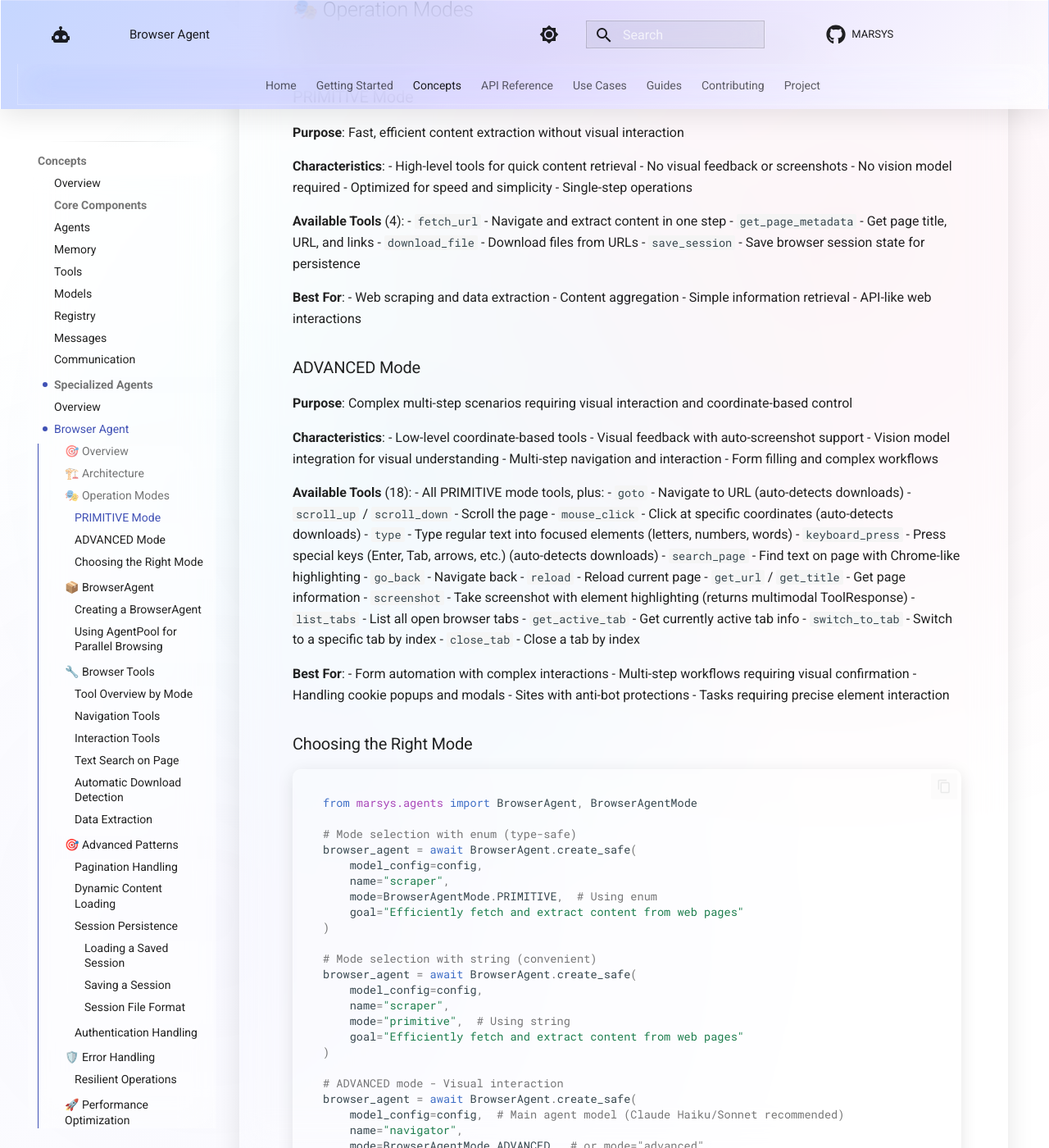
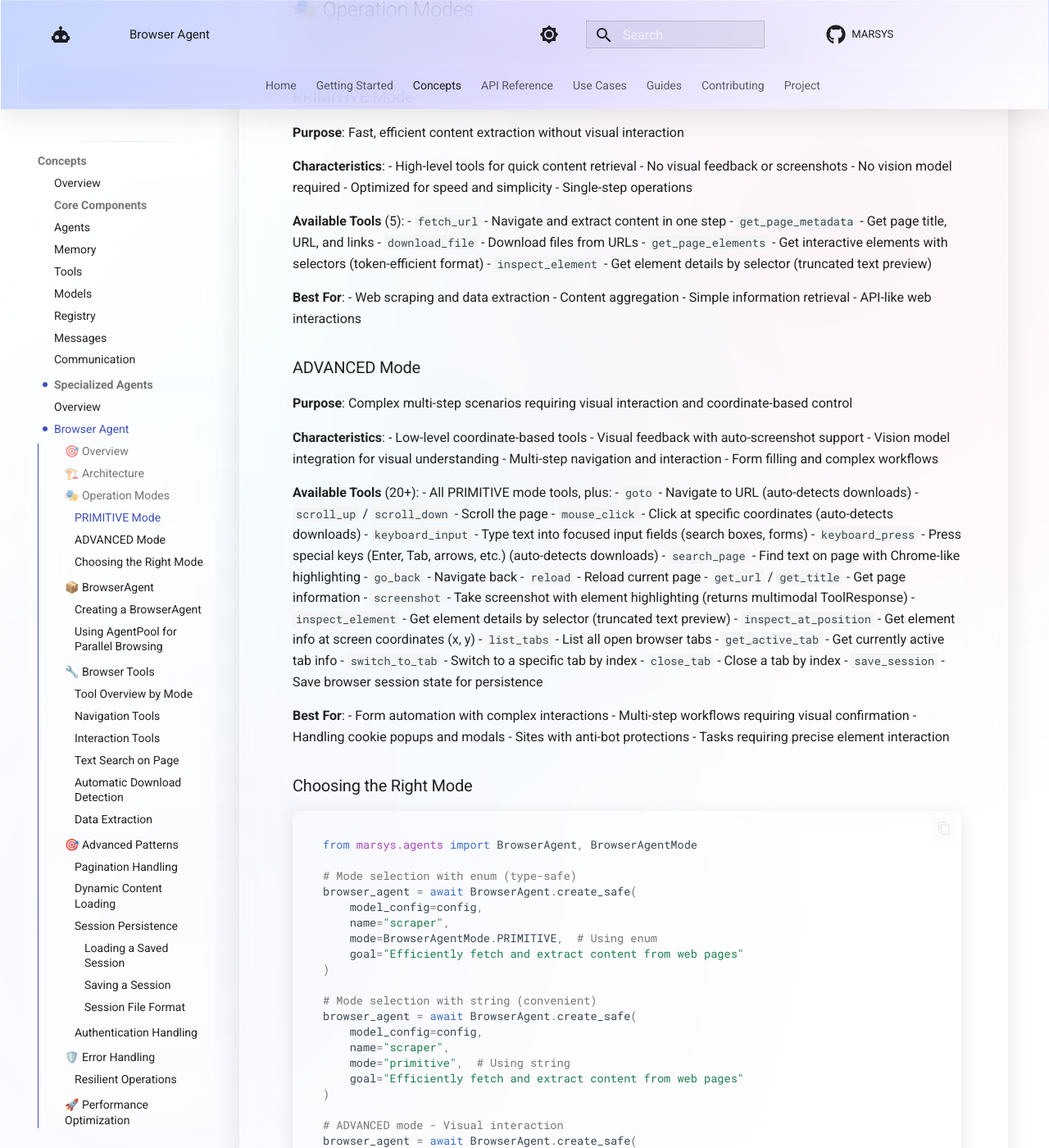
Before and after one commit to rezaho/MARSYS, an MkDocs documentation site: the page built from docs/concepts/browser-automation.md, in a window 1280 px wide and 1400 px high, scrolled down 1512 px. Shown: the whole window at 82% size. Built offline with MkDocs 1.6.1 and Material for MkDocs 9.7.7, drawn with Linux system fonts in a browser that asks for light colours; comment, search, counter and statistics services are not loaded; some of the changed text lies outside the part shown.

Commit message:
docs(browser): update tool documentation for browser automation
- Rename type to keyboard_input throughout documentation
- Add inspect_element, inspect_at_position to tool listings
- Add get_page_elements to PRIMITIVE mode tools
- Move save_session to ADVANCED mode tool list
- Update tool counts: PRIMITIVE (5), ADVANCED (20+)

```diff
--- a/docs/concepts/browser-automation.md
+++ b/docs/concepts/browser-automation.md
@@ -63,11 +63,12 @@ BrowserAgent supports two distinct operation modes optimized for different use c
 - Optimized for speed and simplicity
 - Single-step operations
 
-**Available Tools** (4):
+**Available Tools** (5):
 - `fetch_url` - Navigate and extract content in one step
 - `get_page_metadata` - Get page title, URL, and links
 - `download_file` - Download files from URLs
-- `save_session` - Save browser session state for persistence
+- `get_page_elements` - Get interactive elements with selectors (token-efficient format)
+- `inspect_element` - Get element details by selector (truncated text preview)
 
 **Best For**:
 - Web scraping and data extraction
@@ -86,22 +87,25 @@ BrowserAgent supports two distinct operation modes optimized for different use c
 - Multi-step navigation and interaction
 - Form filling and complex workflows
 
-**Available Tools** (18):
+**Available Tools** (20+):
 - All PRIMITIVE mode tools, plus:
 - `goto` - Navigate to URL (auto-detects downloads)
 - `scroll_up` / `scroll_down` - Scroll the page
 - `mouse_click` - Click at specific coordinates (auto-detects downloads)
-- `type` - Type regular text into focused elements (letters, numbers, words)
+- `keyboard_input` - Type text into focused input fields (search boxes, forms)
 - `keyboard_press` - Press special keys (Enter, Tab, arrows, etc.) (auto-detects downloads)
 - `search_page` - Find text on page with Chrome-like highlighting
 - `go_back` - Navigate back
 - `reload` - Reload current page
 - `get_url` / `get_title` - Get page information
 - `screenshot` - Take screenshot with element highlighting (returns multimodal ToolResponse)
+- `inspect_element` - Get element details by selector (truncated text preview)
+- `inspect_at_position` - Get element info at screen coordinates (x, y)
 - `list_tabs` - List all open browser tabs
 - `get_active_tab` - Get currently active tab info
 - `switch_to_tab` - Switch to a specific tab by index
 - `close_tab` - Close a tab by index
+- `save_session` - Save browser session state for persistence
 
 **Best For**:
 - Form automation with complex interactions
@@ -242,18 +246,20 @@ await browser_pool.cleanup()
 - `fetch_url` - Navigate and extract content in one step (returns Dict with markdown/text)
 - `get_page_metadata` - Get title, URL, and links quickly
 - `download_file` - Download files from URLs
-- `save_session` - Save browser session state for persistence
+- `inspect_element` - Get element details by selector
 
 **ADVANCED Mode Additional Tools** (Visual interaction):
 - `goto`, `go_back`, `reload` - Navigation control
 - `scroll_up`, `scroll_down` - Page scrolling
 - `mouse_click` - Click at coordinates
-- `type` - Type regular text into focused elements (letters, numbers, sentences)
+- `keyboard_input` - Type text into focused input fields (search boxes, forms)
 - `keyboard_press` - Press special keys (Enter, Tab, Escape, arrows, etc.)
 - `search_page` - Search for text on page with visual highlighting (Chrome-like find)
 - `screenshot` - Multimodal response with numbered element detection (ToolResponse format)
 - `get_url`, `get_title` - Current page information
 - `list_tabs`, `get_active_tab`, `switch_to_tab`, `close_tab` - Tab management
+- `save_session` - Save browser session state for persistence
+- `inspect_at_position` - Get element info at screen coordinates (x, y)
 
 ### Navigation Tools
 
```
